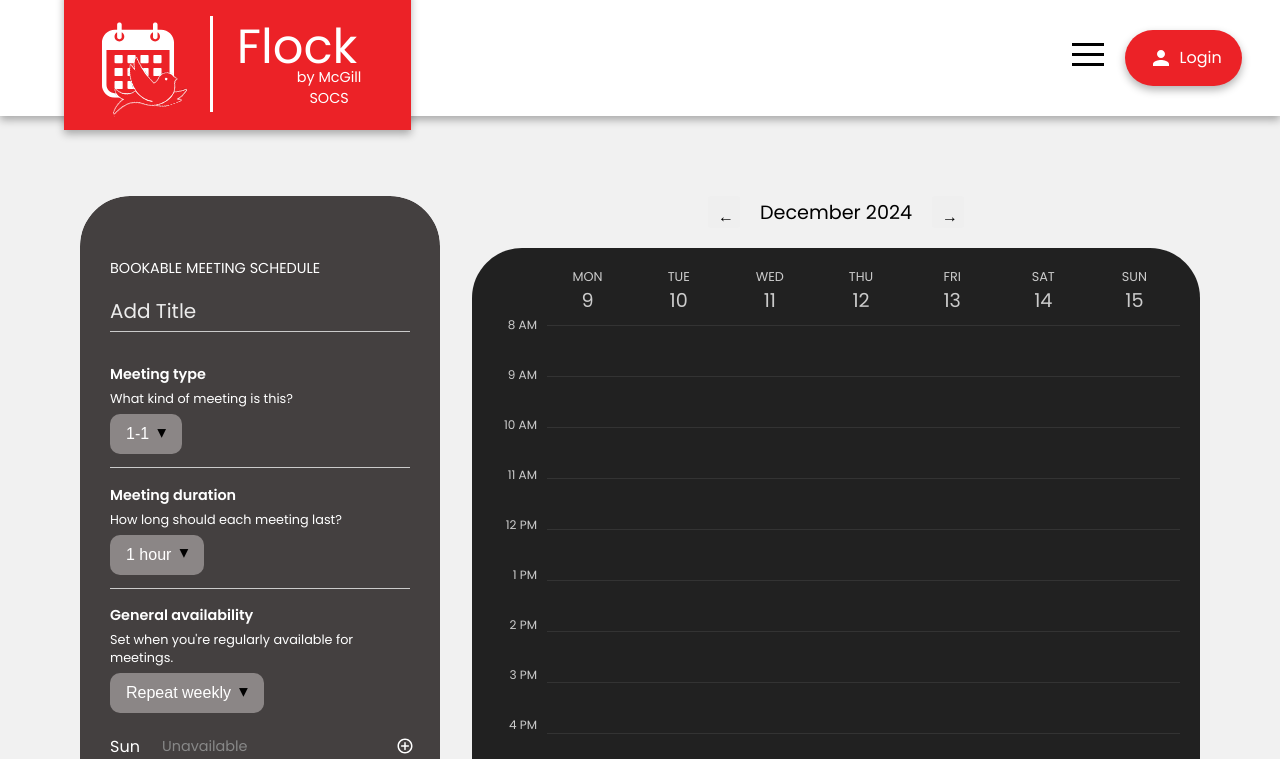
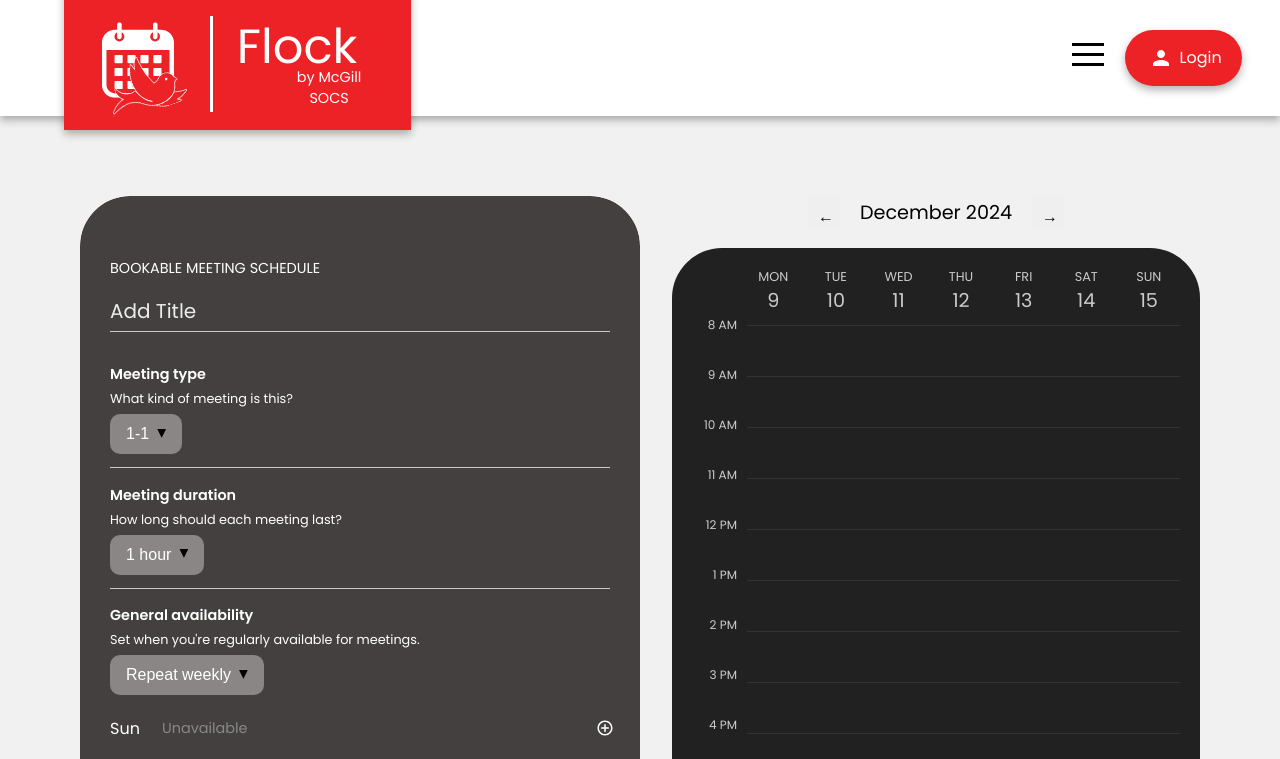
Before and after one commit to cmgvc/SOCS, a React (Create React App) app in the folder frontend-flock/: page /create in a window 1280 px wide. Shown: the top 759 px of the page. Built offline with nearby package versions, Linux system fonts and the light colour scheme.

Commit message:
fixed does not repeat

```diff
--- a/frontend-flock/src/components/CreateBooking/create-booking-sidebar.css
+++ b/frontend-flock/src/components/CreateBooking/create-booking-sidebar.css
@@ -7,7 +7,7 @@
   padding: 30px;
   padding-bottom: 15px;
   border-radius: 50px;
-  width: 300px;
+  width: 500px;
   max-height: calc(800px - 30px);
   font-family: "Poppins", sans-serif;
   display: flex;
```
